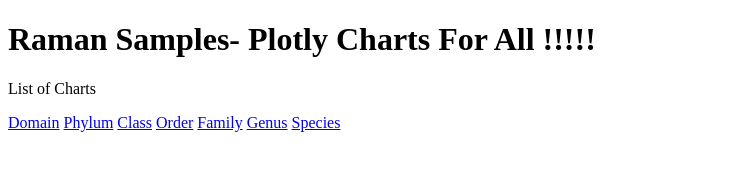
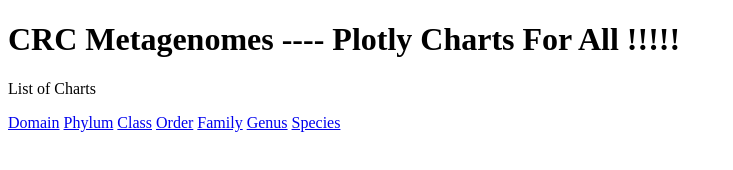
Before and after one commit to AlexHoratio/alexhoratio.github.io, a plain HTML site: page index.html in a window 1280 px wide. Shown: the whole page, without its empty margins (0-733 px from the left). Drawn offline with Linux system fonts and the light colour scheme.

Commit message:
update site header

```diff
--- a/index.html
+++ b/index.html
@@ -9,7 +9,7 @@
 			<div class="spacer"></div>
 
 			<div id="header">
-				<h1 class="header">Raman Samples- Plotly Charts For All !!!!!</h1>
+				<h1 class="header">CRC Metagenomes ---- Plotly Charts For All !!!!!</h1>
 				<p>List of Charts</p>
 				<a href="domain.html">Domain</a>
 				<a href="phylum.html">Phylum</a>
```
